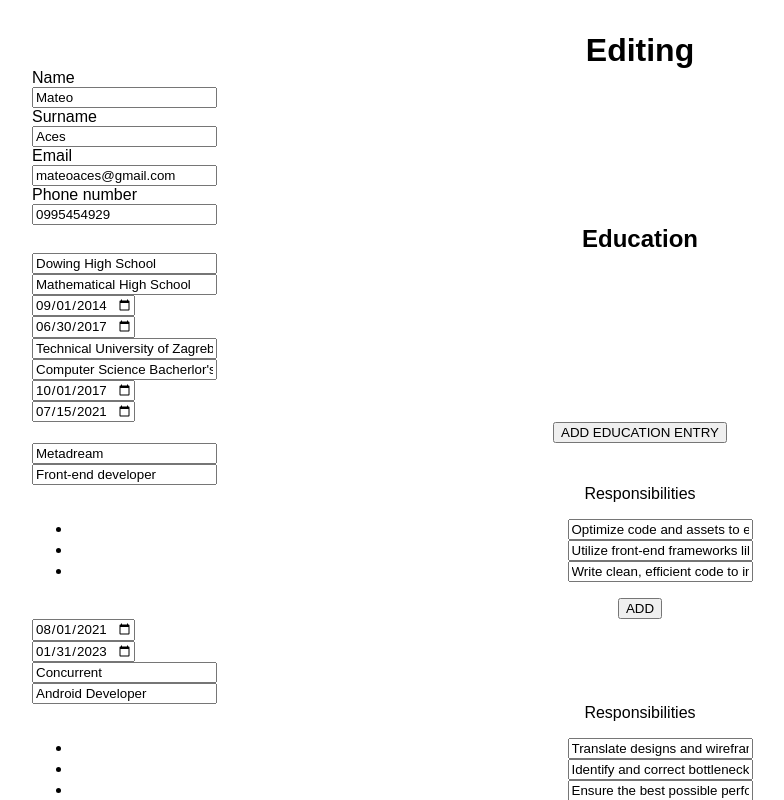
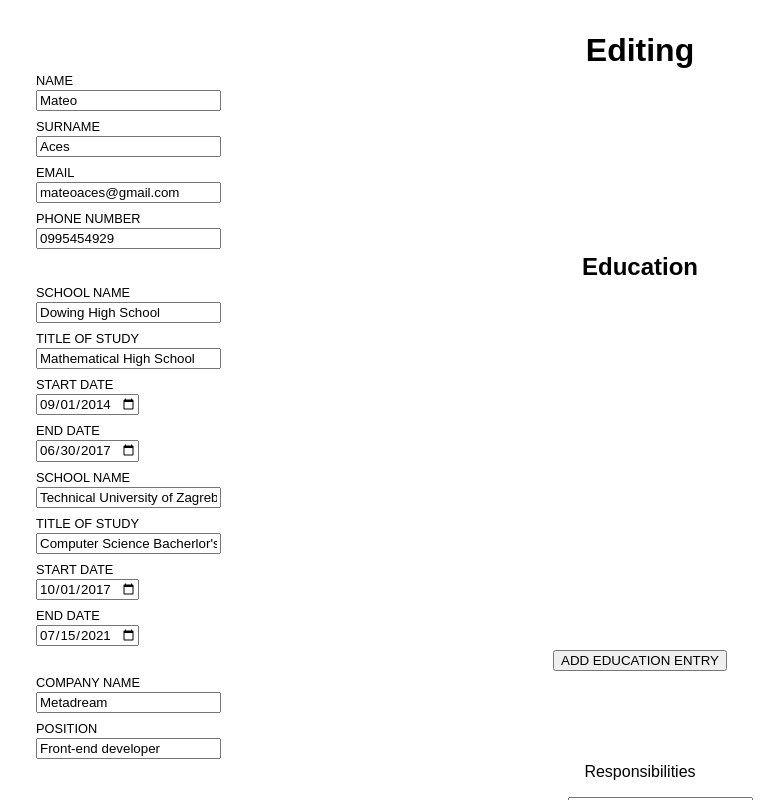
Before and after one commit to mateoo04/cv-application, a React (Vite) app: page / in a window 1280 px wide. Both pictures are taken after a click on the button "EDIT". Shown: the top 800 px of the page, without its empty margins (0-784 px from the left). Built offline with nearby package versions, Linux system fonts and the light colour scheme.

Commit message:
Format dates when displaying in CV component

```diff
--- a/package.json
+++ b/package.json
@@ -10,6 +10,7 @@
     "preview": "vite preview"
   },
   "dependencies": {
+    "date-fns": "^4.1.0",
     "react": "^18.3.1",
     "react-dom": "^18.3.1"
   },
--- a/src/App.jsx
+++ b/src/App.jsx
@@ -97,7 +97,7 @@ function App() {
           handlePhoneNumChange={setPhoneNum}
           handleEducationChange={setEducation}
           handleWorkExperienceChange={setWorkExperience}
-          onSubmit={() => setIsEditing(!isEditing)}
+          onDone={() => setIsEditing(!isEditing)}
         />
       </>
     );
--- a/src/components/CV.jsx
+++ b/src/components/CV.jsx
@@ -1,3 +1,14 @@
+import { format } from 'date-fns';
+
+function formatDate(dateString) {
+  if (!dateString || dateString.length < 10) return '';
+
+  const [year, month, day] = dateString.split('-');
+  const date = new Date(year, month, day);
+
+  return format(date, 'do MMMM y');
+}
+
 export default function CV({
   fullName,
   email,
@@ -17,7 +28,11 @@ export default function CV({
             <div key={'education-list-item-' + entry.id}>
               <h3>{entry.schoolName}</h3>
               <p>{entry.titleOfStudy}</p>
-              <p>{entry.startDate + ' - ' + entry.endDate}</p>
+              <p>
+                {formatDate(entry.startDate) +
+                  ' - ' +
+                  formatDate(entry.endDate)}
+              </p>
             </div>
           );
         })}
@@ -29,6 +44,11 @@ export default function CV({
             <div key={'work-experience-list-item-' + entry.id}>
               <h3>{entry.position}</h3>
               <p>{entry.companyName}</p>
+              <p>
+                {formatDate(entry.startDate) +
+                  ' - ' +
+                  formatDate(entry.endDate)}
+              </p>
               {entry.mainResponsibilities.length !== 0 && (
                 <>
                   <p>Responsibilities</p>
--- a/src/components/EditEducationEntry.jsx
+++ b/src/components/EditEducationEntry.jsx
@@ -7,6 +7,7 @@ export default function EditEducationEntry({
   return (
     <>
       <label htmlFor='school-name'>
+        School name
         <input
           type='text'
           id='school-name'
@@ -17,6 +18,7 @@ export default function EditEducationEntry({
         />
       </label>
       <label htmlFor='study-title'>
+        Title of Study
         <input
           type='text'
           id='study-title'
@@ -27,6 +29,7 @@ export default function EditEducationEntry({
         />
       </label>
       <label htmlFor='start-date'>
+        Start date
         <input
           type='date'
           id='start-date'
@@ -39,6 +42,7 @@ export default function EditEducationEntry({
         />
       </label>
       <label htmlFor='end-date'>
+        End date
         <input
           type='date'
           id='end-date'
--- a/src/components/EditForm.jsx
+++ b/src/components/EditForm.jsx
@@ -35,7 +35,7 @@ export default function EditForm({
   handlePhoneNumChange,
   handleEducationChange,
   handleWorkExperienceChange,
-  onSubmit,
+  onDone,
 }) {
   const [modifiedName, setModifiedName] = useState(name);
   const [modifiedSurname, setModifiedSurname] = useState(surname);
@@ -118,7 +118,7 @@ export default function EditForm({
       handleWorkExperienceChange(modifiedWorkExperience);
     }
 
-    onSubmit();
+    onDone();
   }
 
   return (
@@ -200,6 +200,9 @@ export default function EditForm({
         </button>
 
         <input type='submit' value='SAVE CHANGES' />
+        <button type='button' onClick={onDone}>
+          CANCEL
+        </button>
       </form>
     </>
   );
--- a/src/components/EditWorkExperienceEntry.jsx
+++ b/src/components/EditWorkExperienceEntry.jsx
@@ -37,6 +37,7 @@ export default function EditWorkExperienceEntry({
   return (
     <>
       <label htmlFor='company-name'>
+        Company name
         <input
           type='text'
           id='company-name'
@@ -49,6 +50,7 @@ export default function EditWorkExperienceEntry({
         />
       </label>
       <label htmlFor='position'>
+        Position
         <input
           type='text'
           id='position'
@@ -82,6 +84,7 @@ export default function EditWorkExperienceEntry({
         ADD
       </button>
       <label htmlFor='start-date'>
+        Start date
         <input
           type='date'
           id='start-date'
@@ -96,6 +99,7 @@ export default function EditWorkExperienceEntry({
         />
       </label>
       <label htmlFor='end-date'>
+        End date
         <input
           type='date'
           id='end-date'
--- a/src/styles/EditForm.css
+++ b/src/styles/EditForm.css
@@ -1,5 +1,9 @@
 label {
   display: flex;
+  gap: 2px;
   flex-direction: column;
   align-items: flex-start;
+  text-transform: uppercase;
+  font-size: 0.8em;
+  padding: 4px;
 }
```
Also changed, not shown: 1 other file (tests, documents, lock files or other folders).
